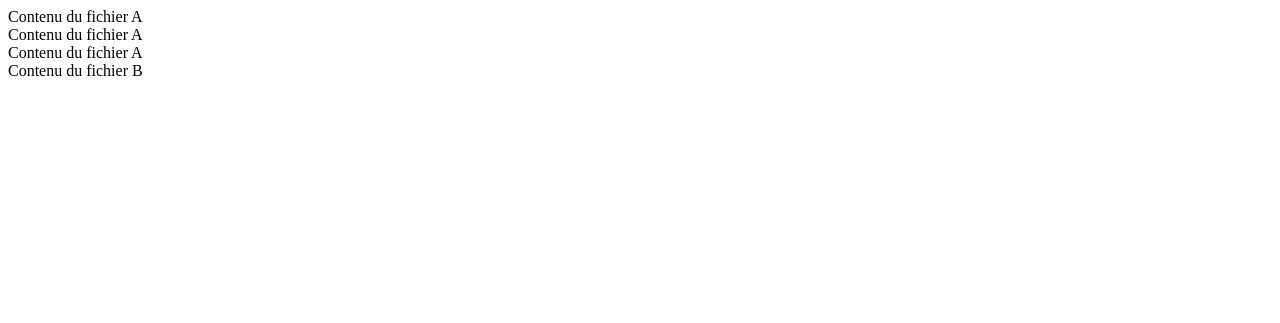
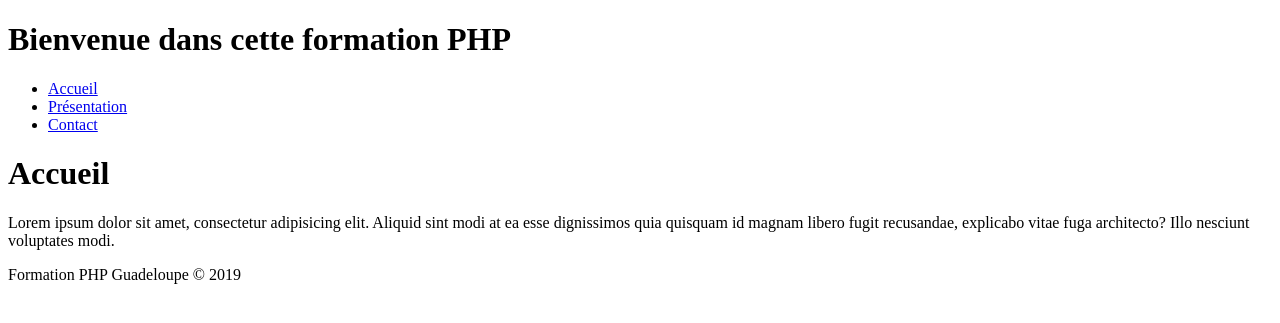
Before and after one commit to LBoisseron/FormationPHP, a PHP site: page /EXERCICE/index.php in a window 1280 px wide. Shown: the top 323 px of the page. Run offline with PHP 8.4, Linux system fonts and the light colour scheme.

Commit message:
w du 18/10/19
EXERCICE
Includes : index header footer

```diff
--- /dev/null
+++ b/02-INCLUDE/EXERCICE/includes/footer.php
@@ -0,0 +1,5 @@
+<footer>
+    Formation PHP Guadeloupe &copy; 2019
+</footer>
+</body>
+</html>
--- /dev/null
+++ b/02-INCLUDE/EXERCICE/includes/header.php
@@ -0,0 +1,17 @@
+<!DOCTYPE html>
+<html lang="fr">
+<head>
+    <meta charset="UTF-8">
+    <meta name="viewport" content="width=device-width, initial-scale=1.0">
+    <meta http-equiv="X-UA-Compatible" content="ie=edge">
+    <title>Mon site PHP</title>
+</head>
+<body>
+<header>
+    <h1>Bienvenue dans cette formation PHP</h1>
+        <ul>
+        <li><a href="./index.php">Accueil</a></li>
+        <li><a href="./presentation.php">Présentation</a></li>
+        <li><a href="./contact.php">Contact</a></li>
+    </ul>
+    </header>
--- /dev/null
+++ b/02-INCLUDE/EXERCICE/index.php
@@ -0,0 +1,13 @@
+<!-- Inclusion du header -->
+<?php include_once './includes/header.php' ; ?>
+
+<!-- Mon contenu -->
+<main>
+    <h1>Accueil</h1>
+    <p>
+    Lorem ipsum dolor sit amet, consectetur adipisicing elit. Aliquid sint modi at ea esse dignissimos quia quisquam id magnam libero fugit recusandae, explicabo vitae fuga architecto? Illo nesciunt voluptates modi.
+    </p>
+</main>
+
+<!-- Inclusion du footer -->
+<?php include_once './includes/footer.php' ; ?>
--- a/02-INCLUDE/index.php
+++ b/02-INCLUDE/index.php
@@ -10,6 +10,9 @@
 require_once 'b.php'; // ne s'affichera pas
 require_once 'b.php'; // ne s'affichera pas
 
+require_once 'c.php'; // fatal error: require_once
+echo 'RESTE DU SITE...';
+
 /*
 include : génère un warning, le script continue normalement
 require : génère une fatal error, le script s'arrête
```
Also changed, not shown: 02-INCLUDE/EXERCICE/contact.php (added, +13 -0 lines), 02-INCLUDE/EXERCICE/presentation.php (added, +10 -0 lines).
